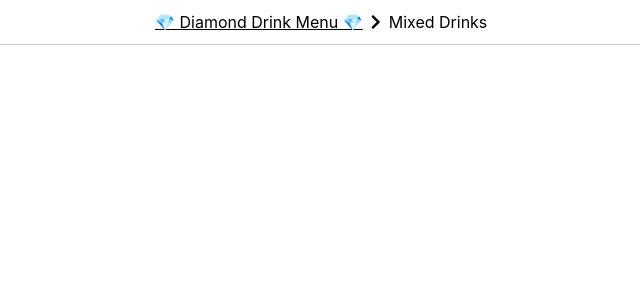
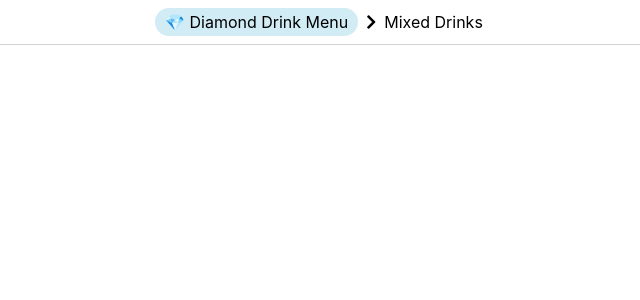
Before and after one commit to dgoudie/ddm-ui, a React (Create React App) app: page /mixed-drinks in a window 1280 px wide. Shown: the top 300 px of the page, without its empty margins (125-765 px from the left). Built offline with nearby package versions, Linux system fonts and the light colour scheme; no server answers.

Commit message:
changed styles

```diff
--- a/src/App.module.scss
+++ b/src/App.module.scss
@@ -13,4 +13,11 @@
             margin: 0 8px;
         }
     }
+
+    &Link {
+        background-color: var(--highlight-color);
+        text-decoration: none;
+        padding: 4px 10px;
+        border-radius: 1000px;
+    }
 }
--- a/src/App.tsx
+++ b/src/App.tsx
@@ -44,7 +44,9 @@ function Header({ location }: RouteComponentProps) {
     return (
         <header className={styles.header}>
             <span>
-                <Link to='/'>💎 Diamond Drink Menu 💎</Link>
+                <Link className={styles.headerLink} to='/'>
+                    💎 Diamond Drink Menu
+                </Link>
                 {!!breadcrumb && (
                     <React.Fragment>
                         <i className='fas fa-chevron-right' />
--- a/src/index.scss
+++ b/src/index.scss
@@ -1,3 +1,7 @@
+html {
+    --highlight-color: rgb(210, 236, 245);
+}
+
 body {
     margin: 0;
     font-family: -apple-system, BlinkMacSystemFont, 'Segoe UI', 'Roboto',
@@ -14,5 +18,4 @@ code {
 
 a {
     color: black;
-    text-decoration: underline;
 }
--- a/src/views/home/Home.module.scss
+++ b/src/views/home/Home.module.scss
@@ -9,7 +9,7 @@
     justify-content: center;
     align-items: center;
     padding: 48px 0;
-    background: rgb(210, 236, 245);
+    background: var(--highlight-color);
     margin-bottom: 24px;
     border-radius: 7px;
     text-decoration: none;
```
